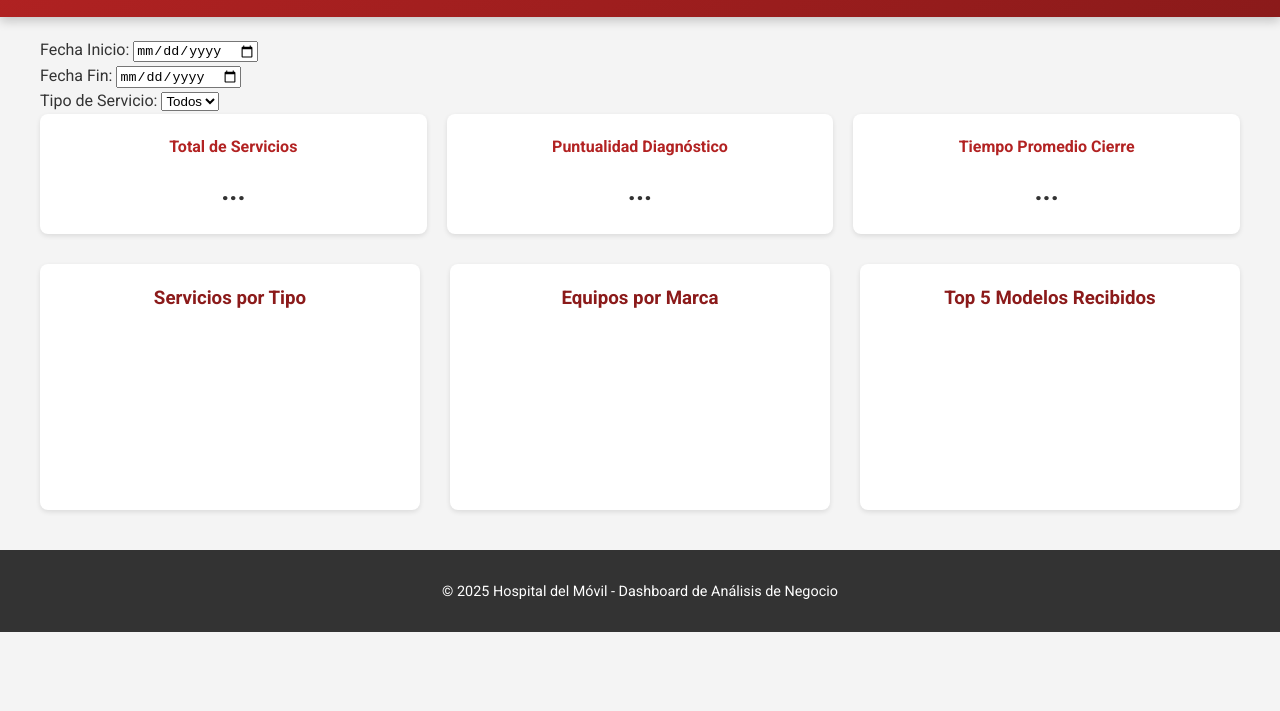
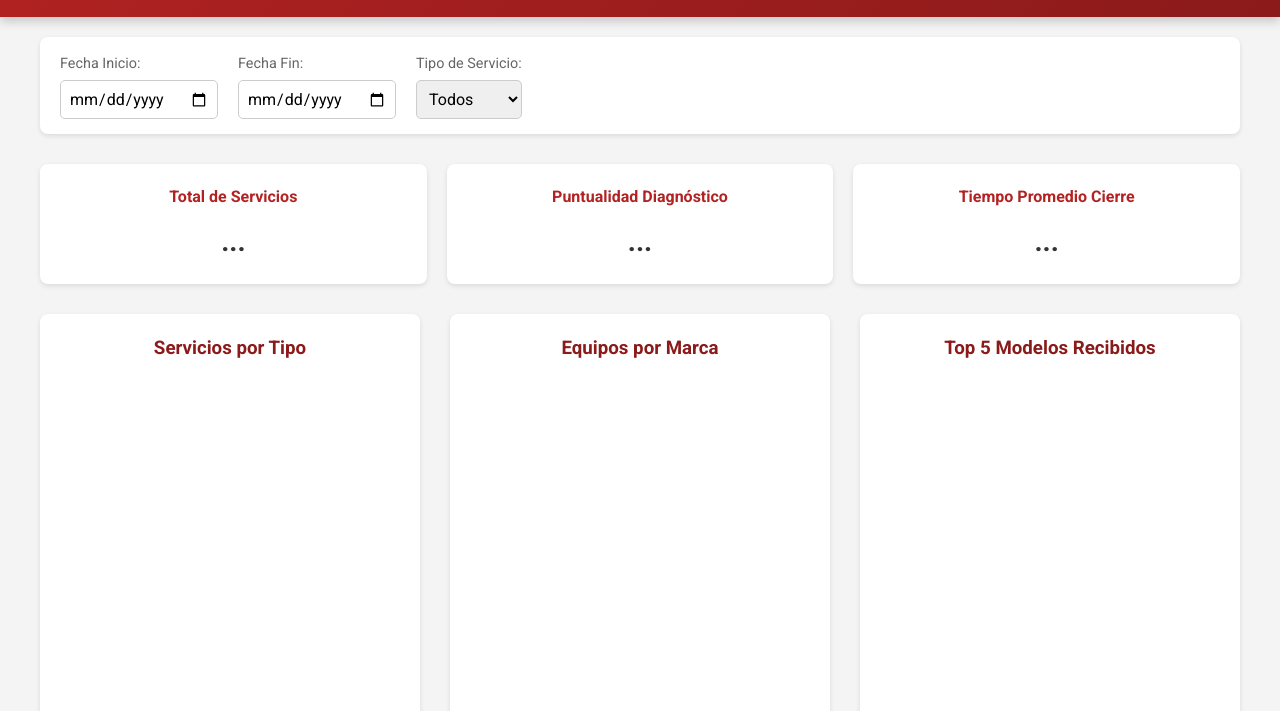
Before and after one commit to HDM-Juan/AnalisisContinuoHDM, a plain HTML site: page index.html in a window 1280 px wide. Shown: the part 89-800 px from the top of the page. Drawn offline with nearby package versions, Linux system fonts and the light colour scheme; no server answers.

Commit message:
Update style.css

```diff
--- a/style.css
+++ b/style.css
@@ -1,4 +1,4 @@
-/* Importamos la fuente desde el HTML, aquí la aplicamos */
+/* Estilos Anteriores (sin cambios) */
 body {
     font-family: 'Roboto', sans-serif;
     background-color: #f4f4f4;
@@ -6,7 +6,6 @@ body {
     margin: 0;
     line-height: 1.6;
 }
-
 .main-header {
     background: linear-gradient(135deg, #B22222 0%, #8B1A1A 100%);
     color: white;
@@ -16,72 +15,50 @@ body {
     gap: 20px;
     box-shadow: 0 4px 10px rgba(0,0,0,0.2);
 }
-
 .header-logo {
     width: 60px;
     height: 60px;
     border-radius: 50%;
     border: 3px solid #fff;
 }
-
 .header-text h1 {
     margin: 0;
     font-size: 24px;
     text-shadow: 1px 1px 3px rgba(0,0,0,0.3);
 }
-
 .header-text .subtitle {
     margin: 0;
     font-weight: 300;
     opacity: 0.9;
 }
-
 .container {
     max-width: 1200px;
     margin: 20px auto;
     padding: 0 20px;
 }
-
-h2 {
-    color: #B22222;
-    border-bottom: 2px solid #E0E0E0;
-    padding-bottom: 10px;
-    margin-bottom: 20px;
-}
-
-.info-bar {
-    background-color: #fff3cd;
-    border-left: 5px solid #ffc107;
-    padding: 15px;
-    margin-bottom: 30px;
-    border-radius: 5px;
-}
-
 .charts-grid {
     display: grid;
     grid-template-columns: repeat(auto-fit, minmax(350px, 1fr));
     gap: 30px;
 }
-
 .chart-container {
     background-color: white;
     padding: 20px;
     border-radius: 8px;
     box-shadow: 0 2px 5px rgba(0,0,0,0.1);
+    height: 400px; /* Altura fija para consistencia */
+    display: flex;
+    flex-direction: column;
 }
-
 .chart-container h3 {
     margin-top: 0;
     text-align: center;
     color: #8B1A1A;
 }
-
-/* Estilos para el listado de Top Modelos */
 #topModelsContainer ol {
     list-style-type: none;
     padding-left: 0;
 }
-
 #topModelsList li {
     background-color: #f8f9fa;
     margin-bottom: 8px;
@@ -92,7 +69,6 @@ h2 {
     display: flex;
     justify-content: space-between;
 }
-
 #topModelsList li span {
     font-weight: 700;
     color: #333;
@@ -101,8 +77,6 @@ h2 {
     border-radius: 10px;
     font-size: 0.9em;
 }
-
-
 .main-footer {
     background: #333;
     color: white;
@@ -111,15 +85,12 @@ h2 {
     margin-top: 40px;
     font-size: 0.9em;
 }
-
-/* Estilos para KPI (aún no implementados pero listos) */
 .kpi-grid {
     display: grid;
     grid-template-columns: repeat(auto-fit, minmax(200px, 1fr));
     gap: 20px;
     margin-bottom: 30px;
 }
-
 .kpi-card {
     background: white;
     padding: 20px;
@@ -127,24 +98,49 @@ h2 {
     box-shadow: 0 2px 5px rgba(0,0,0,0.1);
     text-align: center;
 }
-
 .kpi-card h4 {
     margin: 0 0 10px 0;
     color: #B22222;
 }
-
 .kpi-card p {
     margin: 0;
     font-size: 28px;
     font-weight: 700;
     color: #333;
 }
-
-
-/* Diseño Responsivo para Móviles */
 @media (max-width: 768px) {
     .main-header {
         flex-direction: column;
         text-align: center;
     }
 }
+
+/* --- ESTILOS NUEVOS PARA FILTROS --- */
+.filters-container {
+    background-color: white;
+    padding: 15px 20px;
+    border-radius: 8px;
+    box-shadow: 0 2px 5px rgba(0,0,0,0.1);
+    margin-bottom: 30px;
+    display: flex;
+    flex-wrap: wrap;
+    gap: 20px;
+    align-items: center;
+}
+.filter-group {
+    display: flex;
+    flex-direction: column;
+}
+.filter-group label {
+    font-size: 0.9em;
+    color: #666;
+    margin-bottom: 5px;
+}
+.filter-group input[type="date"],
+.filter-group select {
+    padding: 8px;
+    border: 1px solid #ccc;
+    border-radius: 5px;
+    font-family: 'Roboto', sans-serif;
+    font-size: 1em;
+}
```
